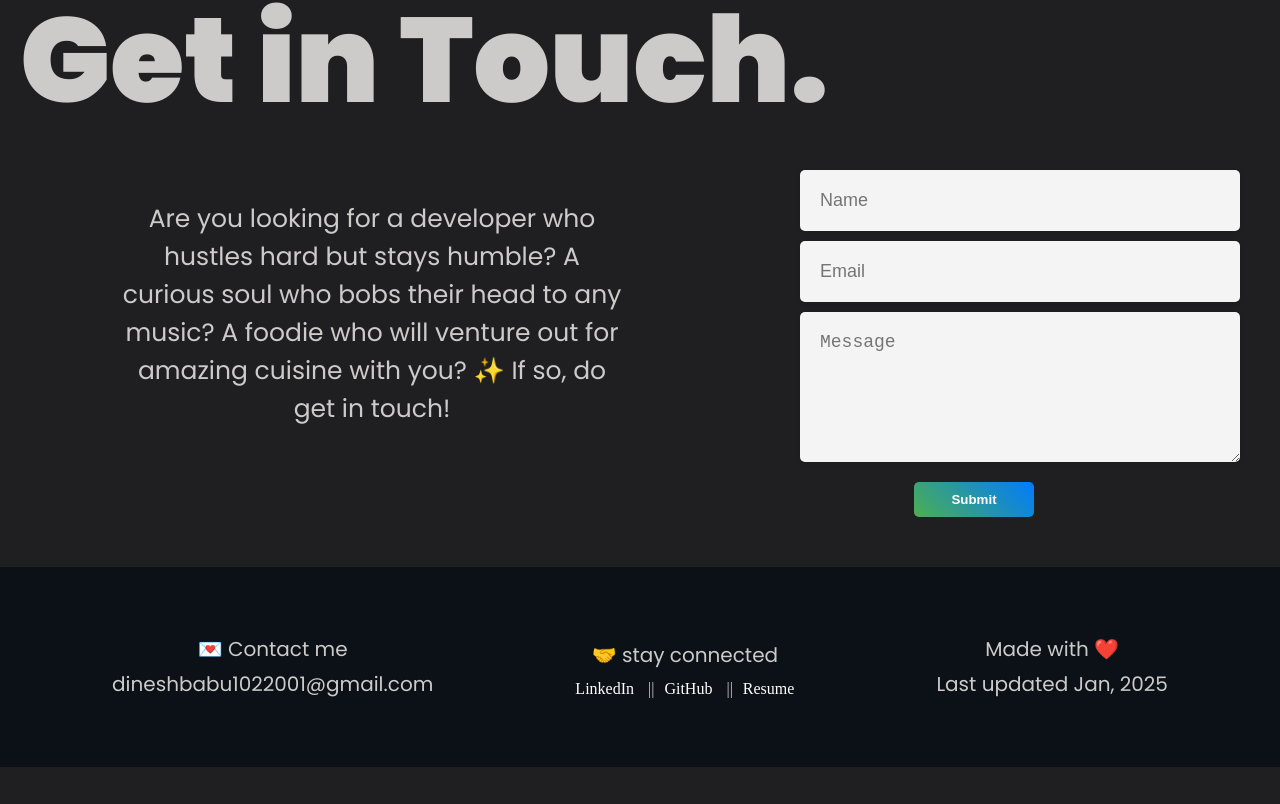
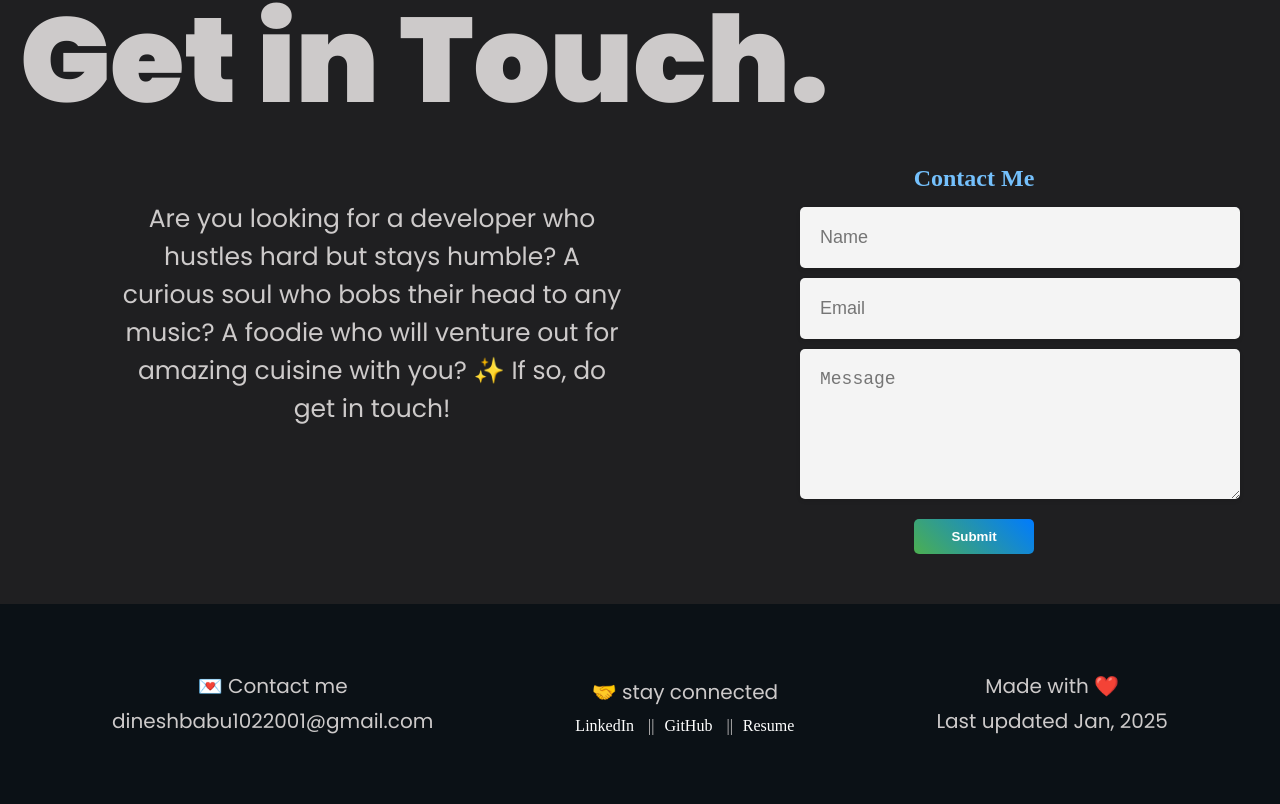
Before and after one commit to Dineshbabu1022001/Dinesh-Babu-Portfolio-Website, a React (Create React App) app: page / in a window 1280 px wide. Shown: the part 4398-5202 px from the top of the page. Before the commit the page ends 5165 px from the top, so only its background shows below. Built offline with nearby package versions, Linux system fonts and the light colour scheme.

Commit message:
Update ContactContent.js

```diff
--- a/src/components/ContactContent.js
+++ b/src/components/ContactContent.js
@@ -32,6 +32,7 @@ export const ContactContent = () => {
 
   return (
     <div className="contact-content">
+     <h2 style={{ margin:"5px" ,color: "#74C0FC"}}>Contact Me</h2>
       <form ref={form} style={{ width: '80%', margin: '0 auto' }} onSubmit={sendEmail}>
         <input
           type="text"
```
